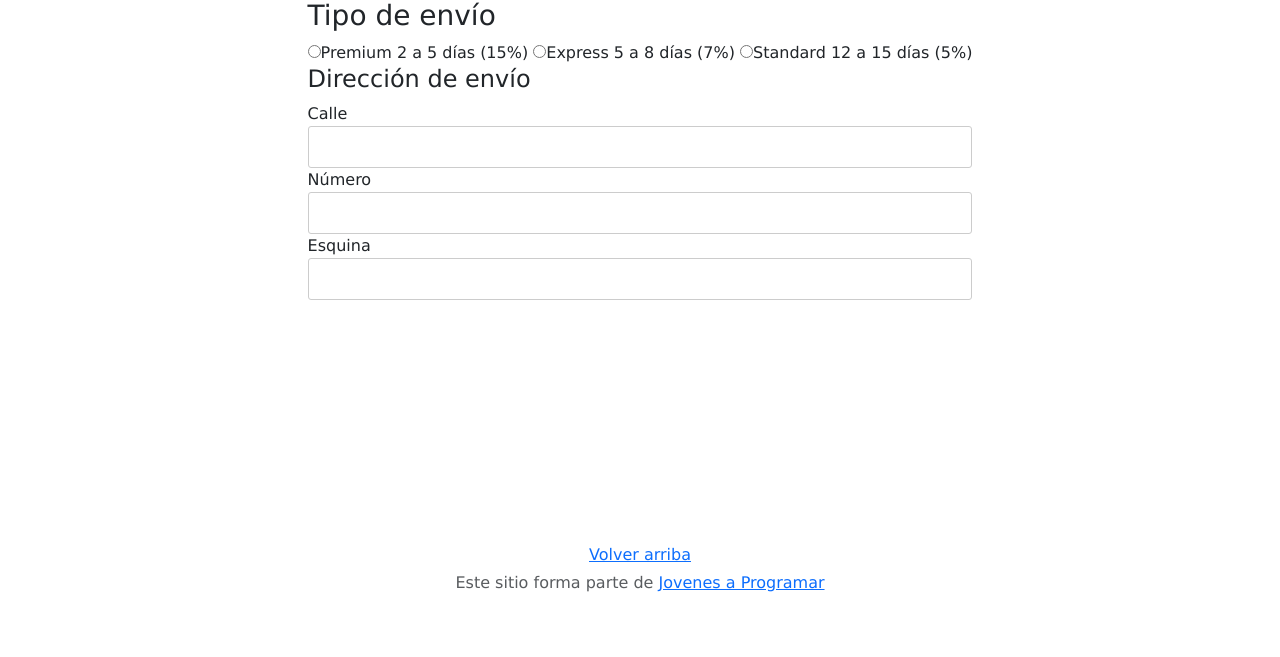
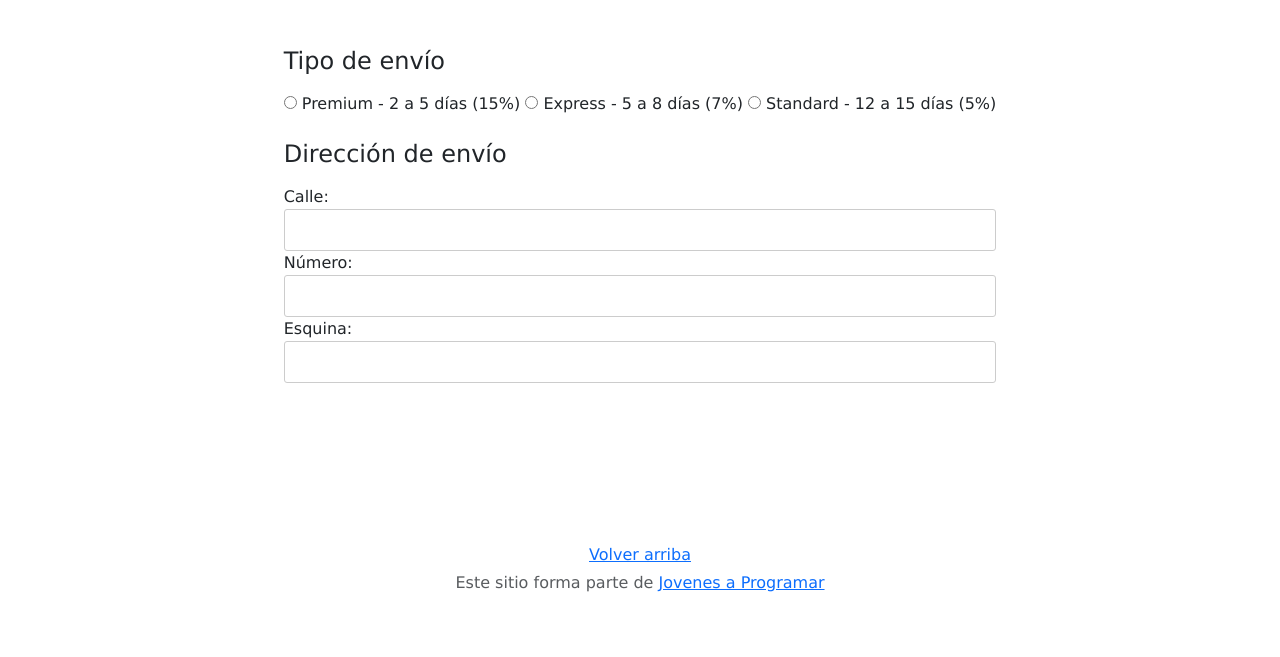
Before and after one commit to RMManuel/E-Mercado-ProyectoFinal, a plain HTML site: page cart.html in a window 1280 px wide. Shown: the part 143-800 px from the top of the page. Drawn offline with nearby package versions, Linux system fonts and the light colour scheme; no server answers; sample sign-in values are in the browser's storage.

Commit message:
Mini arreglos

```diff
--- a/cart.html
+++ b/cart.html
@@ -58,7 +58,7 @@
   <main>
     <div class="container">
       <div class=" text-center mt-5">
-        <h2>Carrito de compras</h2>
+        <h2 class="pb-4">Carrito de compras</h2>
       </div>
       <div id="contenidoCarrito">
 
@@ -67,23 +67,23 @@
       <!-- Tipo de envio -->
 
       <div>
-        <h3>Tipo de envío</h3>
+        <h4 class="pt-4 pb-2">Tipo de envío</h4>
 
-        <div id="">
-          <input type="radio">Premium 2 a 5 días (15%)</input>
-          <input type="radio">Express 5 a 8 días (7%)</input>
-          <input type="radio">Standard 12 a 15 días (5%)</input>
+        <div>
+          <input type="radio" name="tipoEnvio" value="Premium"> Premium - 2 a 5 días (15%)</input>
+          <input type="radio" name="tipoEnvio" value="Express"> Express - 5 a 8 días (7%)</input>
+          <input type="radio" name="tipoEnvio" value="Standard"> Standard - 12 a 15 días (5%)</input>
         </div>
 
         <div>
-          <h4>Dirección de envío</h4>
-          <label for="">Calle</label>
+          <h4 class="pt-4 pb-2">Dirección de envío</h4>
+          <label for="">Calle:</label>
           <input type="text" name="calle" id="">
 
-          <label for="">Número</label>
+          <label for="">Número:</label>
           <input type="text" name="numero" id="">
 
-          <label for="">Esquina</label>
+          <label for="">Esquina:</label>
           <input type="text" name="esquina" id="">
         </div>
       </div>
--- a/js/cart.js
+++ b/js/cart.js
@@ -4,8 +4,6 @@ document.addEventListener('DOMContentLoaded', () => {
 
 async function cargarProductosCart() {
     let art = await obtenerProductosCart();
-
-
     mostrarProductosCart(art);
 }
 
@@ -23,7 +21,6 @@ function mostrarProductosCart(articulos) {
     const tabla = document.createElement("table");
     tabla.classList.add("table", "table-striped", "table-bordered");
 
-
     const encabezado = document.createElement("thead");
     encabezado.innerHTML = `
         <tr>
@@ -32,8 +29,7 @@ function mostrarProductosCart(articulos) {
             <th>Costo</th>
             <th>Cantidad</th>
             <th>Subtotal</th>
-         </tr>
-     `;
+        </tr>`;
     const cuerpoTabla = document.createElement("tbody");
 
     articulos.forEach(art => {
@@ -44,13 +40,12 @@ function mostrarProductosCart(articulos) {
         let moneda = art.currency;
         let img = art.image;
 
-
         let subtotal = costo * cantidad;
 
         fila.innerHTML = `
             <td><img src="${img}" alt="${nombre}" width="100"></td>
             <td>${nombre}</td>
-            <td>${moneda} <span class="costo"> ${costo} </span </td>
+            <td>${moneda} <span class="costo"> ${costo} </span></td>
             <td><input type="number" min=1 onchange="actualizarSub()" class="cantidad" value="${cantidad}"></td>
             <td> ${moneda} <span id='subtotal'> ${subtotal} </span> </td>
         `;
@@ -60,20 +55,19 @@ function mostrarProductosCart(articulos) {
 
     tabla.appendChild(encabezado);
     tabla.appendChild(cuerpoTabla);
-
     contenidoCarrito.appendChild(tabla);
 }
 
 function actualizarSub() {
     let inputCantidad = document.getElementsByClassName("cantidad");
-    let getCosto = document.getElementsByClassName('costo')
-    let mostrarnuevosubtotal = document.getElementById('subtotal')
+    let getCosto = document.getElementsByClassName('costo');
+    let mostrarnuevosubtotal = document.getElementById('subtotal');
 
     for (let i = 0; i < getCosto.length; i++) {
         let currentcosto = parseFloat(getCosto[i].textContent);
         let cantidadActual = parseInt(inputCantidad[i].value);
         let nuevoSubtotal = cantidadActual * currentcosto;
 
-        mostrarnuevosubtotal.innerHTML = `${nuevoSubtotal}`
+        mostrarnuevosubtotal.innerHTML = `${nuevoSubtotal}`;
     }
 }
```
Also changed, not shown: css/estilosProductInfo.css (+7 -0 lines), js/product-info.js (+6 -9 lines). Lines whose indentation alone changed are shown as unchanged.
